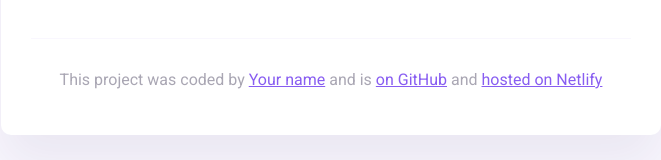
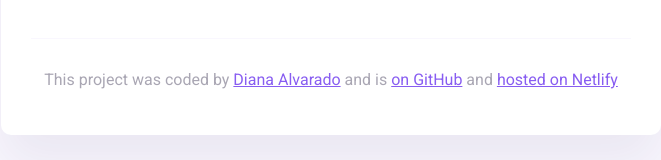
Before and after one commit to Diana20913/myshecodesweatherproject, a website built with Parcel: page index.html in a window 1280 px wide. Shown: the part 325-485 px from the top of the page, without its empty margins (309-970 px from the left). Built offline with nearby package versions, Linux system fonts and the light colour scheme.

Commit message:
adding name

```diff
--- a/index.html
+++ b/index.html
@@ -47,7 +47,7 @@
       <footer>
         <p>
           This project was coded by
-          <a href="#" target="_blank">Your name</a> and is
+          <a href="#" target="_blank">Diana Alvarado</a> and is
           <a href="#" target="_blank"> on GitHub</a> and
           <a href="#" target="_blank">hosted on Netlify</a>
         </p>
```
